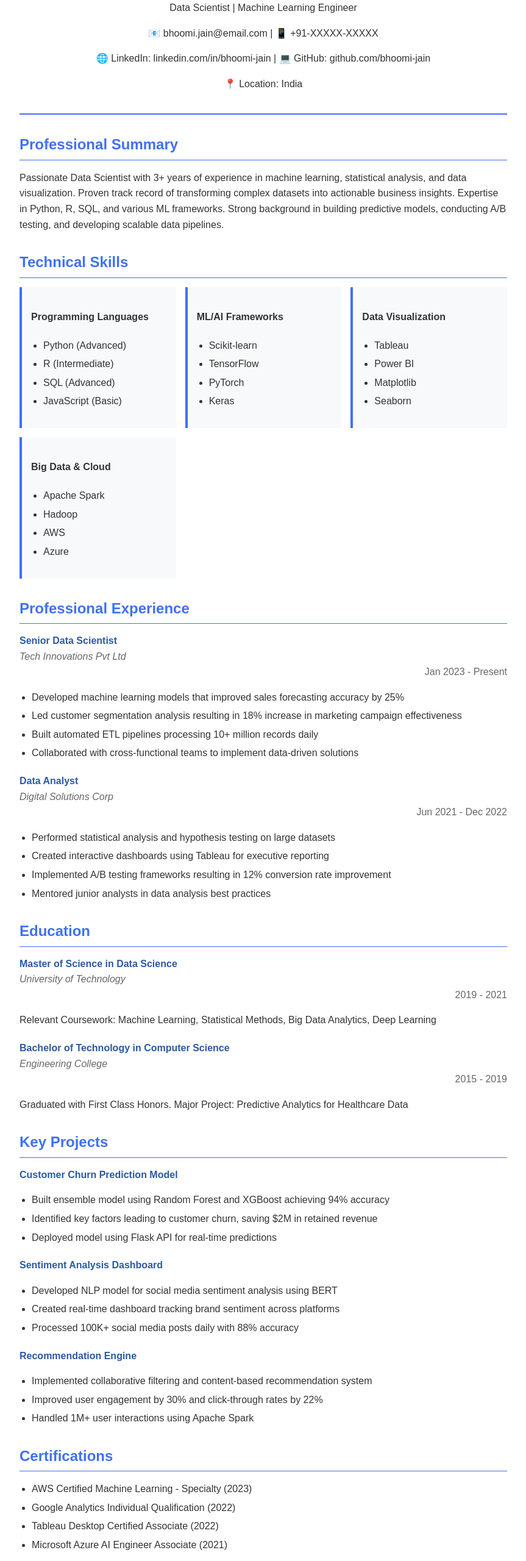
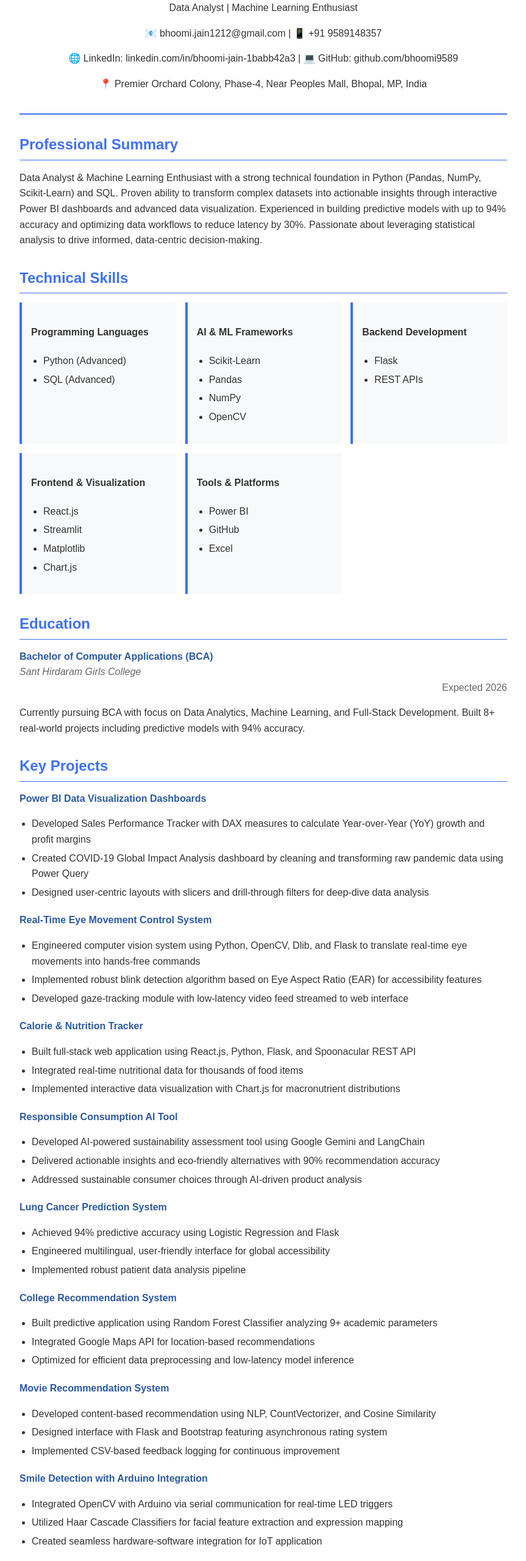
Before and after one commit to bhoomi9589/my_portfolio, a plain HTML site: page resume-content.html in a window 1280 px wide. Shown: the part 100-2660 px from the top of the page at 61% size, without its empty margins (208-1071 px from the left). Drawn offline with Linux system fonts and the light colour scheme.

Commit message:
Update portfolio with actual resume information - contact details, skills, projects, and certifications

```diff
--- a/resume-content.html
+++ b/resume-content.html
@@ -3,7 +3,7 @@
 <head>
     <meta charset="UTF-8">
     <meta name="viewport" content="width=device-width, initial-scale=1.0">
-    <title>Bhoomi Jain - Data Science Resume</title>
+    <title>Bhoomi Jain - Data Analyst Resume</title>
     <style>
         body {
             font-family: 'Arial', sans-serif;
@@ -76,16 +76,16 @@
     <div class="header">
         <h1>Bhoomi Jain</h1>
         <div class="contact-info">
-            <p>Data Scientist | Machine Learning Engineer</p>
-            <p>📧 bhoomi.jain@email.com | 📱 +91-XXXXX-XXXXX</p>
-            <p>🌐 LinkedIn: linkedin.com/in/bhoomi-jain | 💻 GitHub: github.com/bhoomi-jain</p>
-            <p>📍 Location: India</p>
+            <p>Data Analyst | Machine Learning Enthusiast</p>
+            <p>📧 bhoomi.jain1212@gmail.com | 📱 +91 9589148357</p>
+            <p>🌐 LinkedIn: linkedin.com/in/bhoomi-jain-1babb42a3 | 💻 GitHub: github.com/bhoomi9589</p>
+            <p>📍 Premier Orchard Colony, Phase-4, Near Peoples Mall, Bhopal, MP, India</p>
         </div>
     </div>
 
     <div class="section">
         <h2>Professional Summary</h2>
-        <p>Passionate Data Scientist with 3+ years of experience in machine learning, statistical analysis, and data visualization. Proven track record of transforming complex datasets into actionable business insights. Expertise in Python, R, SQL, and various ML frameworks. Strong background in building predictive models, conducting A/B testing, and developing scalable data pipelines.</p>
+        <p>Data Analyst & Machine Learning Enthusiast with a strong technical foundation in Python (Pandas, NumPy, Scikit-Learn) and SQL. Proven ability to transform complex datasets into actionable insights through interactive Power BI dashboards and advanced data visualization. Experienced in building predictive models with up to 94% accuracy and optimizing data workflows to reduce latency by 30%. Passionate about leveraging statistical analysis to drive informed, data-centric decision-making.</p>
     </div>
 
     <div class="section">
@@ -95,68 +95,42 @@
                 <h4>Programming Languages</h4>
                 <ul>
                     <li>Python (Advanced)</li>
-                    <li>R (Intermediate)</li>
                     <li>SQL (Advanced)</li>
-                    <li>JavaScript (Basic)</li>
                 </ul>
             </div>
             <div class="skill-category">
-                <h4>ML/AI Frameworks</h4>
+                <h4>AI & ML Frameworks</h4>
                 <ul>
-                    <li>Scikit-learn</li>
-                    <li>TensorFlow</li>
-                    <li>PyTorch</li>
-                    <li>Keras</li>
+                    <li>Scikit-Learn</li>
+                    <li>Pandas</li>
+                    <li>NumPy</li>
+                    <li>OpenCV</li>
                 </ul>
             </div>
             <div class="skill-category">
-                <h4>Data Visualization</h4>
+                <h4>Backend Development</h4>
                 <ul>
-                    <li>Tableau</li>
-                    <li>Power BI</li>
-                    <li>Matplotlib</li>
-                    <li>Seaborn</li>
+                    <li>Flask</li>
+                    <li>REST APIs</li>
                 </ul>
             </div>
             <div class="skill-category">
-                <h4>Big Data & Cloud</h4>
+                <h4>Frontend & Visualization</h4>
                 <ul>
-                    <li>Apache Spark</li>
-                    <li>Hadoop</li>
-                    <li>AWS</li>
-                    <li>Azure</li>
+                    <li>React.js</li>
+                    <li>Streamlit</li>
+                    <li>Matplotlib</li>
+                    <li>Chart.js</li>
                 </ul>
             </div>
-        </div>
-    </div>
-
-    <div class="section">
-        <h2>Professional Experience</h2>
-
-        <div class="job">
-            <div class="job-title">Senior Data Scientist</div>
-            <div class="company">Tech Innovations Pvt Ltd</div>
-            <div class="date">Jan 2023 - Present</div>
-            <div style="clear: both;"></div>
-            <ul>
-                <li>Developed machine learning models that improved sales forecasting accuracy by 25%</li>
-                <li>Led customer segmentation analysis resulting in 18% increase in marketing campaign effectiveness</li>
-                <li>Built automated ETL pipelines processing 10+ million records daily</li>
-                <li>Collaborated with cross-functional teams to implement data-driven solutions</li>
-            </ul>
-        </div>
-
-        <div class="job">
-            <div class="job-title">Data Analyst</div>
-            <div class="company">Digital Solutions Corp</div>
-            <div class="date">Jun 2021 - Dec 2022</div>
-            <div style="clear: both;"></div>
-            <ul>
-                <li>Performed statistical analysis and hypothesis testing on large datasets</li>
-                <li>Created interactive dashboards using Tableau for executive reporting</li>
-                <li>Implemented A/B testing frameworks resulting in 12% conversion rate improvement</li>
-                <li>Mentored junior analysts in data analysis best practices</li>
-            </ul>
+            <div class="skill-category">
+                <h4>Tools & Platforms</h4>
+                <ul>
+                    <li>Power BI</li>
+                    <li>GitHub</li>
+                    <li>Excel</li>
+                </ul>
+            </div>
         </div>
     </div>
 
@@ -164,19 +138,11 @@
         <h2>Education</h2>
 
         <div class="education">
-            <div class="degree">Master of Science in Data Science</div>
-            <div class="university">University of Technology</div>
-            <div class="date">2019 - 2021</div>
+            <div class="degree">Bachelor of Computer Applications (BCA)</div>
+            <div class="university">Sant Hirdaram Girls College</div>
+            <div class="date">Expected 2026</div>
             <div style="clear: both;"></div>
-            <p>Relevant Coursework: Machine Learning, Statistical Methods, Big Data Analytics, Deep Learning</p>
-        </div>
-
-        <div class="education">
-            <div class="degree">Bachelor of Technology in Computer Science</div>
-            <div class="university">Engineering College</div>
-            <div class="date">2015 - 2019</div>
-            <div style="clear: both;"></div>
-            <p>Graduated with First Class Honors. Major Project: Predictive Analytics for Healthcare Data</p>
+            <p>Currently pursuing BCA with focus on Data Analytics, Machine Learning, and Full-Stack Development. Built 8+ real-world projects including predictive models with 94% accuracy.</p>
         </div>
     </div>
 
@@ -184,29 +150,74 @@
         <h2>Key Projects</h2>
 
         <div class="project">
-            <div class="project-title">Customer Churn Prediction Model</div>
+            <div class="project-title">Power BI Data Visualization Dashboards</div>
             <ul>
-                <li>Built ensemble model using Random Forest and XGBoost achieving 94% accuracy</li>
-                <li>Identified key factors leading to customer churn, saving $2M in retained revenue</li>
-                <li>Deployed model using Flask API for real-time predictions</li>
+                <li>Developed Sales Performance Tracker with DAX measures to calculate Year-over-Year (YoY) growth and profit margins</li>
+                <li>Created COVID-19 Global Impact Analysis dashboard by cleaning and transforming raw pandemic data using Power Query</li>
+                <li>Designed user-centric layouts with slicers and drill-through filters for deep-dive data analysis</li>
             </ul>
         </div>
 
         <div class="project">
-            <div class="project-title">Sentiment Analysis Dashboard</div>
+            <div class="project-title">Real-Time Eye Movement Control System</div>
             <ul>
-                <li>Developed NLP model for social media sentiment analysis using BERT</li>
-                <li>Created real-time dashboard tracking brand sentiment across platforms</li>
-                <li>Processed 100K+ social media posts daily with 88% accuracy</li>
+                <li>Engineered computer vision system using Python, OpenCV, Dlib, and Flask to translate real-time eye movements into hands-free commands</li>
+                <li>Implemented robust blink detection algorithm based on Eye Aspect Ratio (EAR) for accessibility features</li>
+                <li>Developed gaze-tracking module with low-latency video feed streamed to web interface</li>
             </ul>
         </div>
 
         <div class="project">
-            <div class="project-title">Recommendation Engine</div>
+            <div class="project-title">Calorie & Nutrition Tracker</div>
             <ul>
-                <li>Implemented collaborative filtering and content-based recommendation system</li>
-                <li>Improved user engagement by 30% and click-through rates by 22%</li>
-                <li>Handled 1M+ user interactions using Apache Spark</li>
+                <li>Built full-stack web application using React.js, Python, Flask, and Spoonacular REST API</li>
+                <li>Integrated real-time nutritional data for thousands of food items</li>
+                <li>Implemented interactive data visualization with Chart.js for macronutrient distributions</li>
+            </ul>
+        </div>
+
+        <div class="project">
+            <div class="project-title">Responsible Consumption AI Tool</div>
+            <ul>
+                <li>Developed AI-powered sustainability assessment tool using Google Gemini and LangChain</li>
+                <li>Delivered actionable insights and eco-friendly alternatives with 90% recommendation accuracy</li>
+                <li>Addressed sustainable consumer choices through AI-driven product analysis</li>
+            </ul>
+        </div>
+
+        <div class="project">
+            <div class="project-title">Lung Cancer Prediction System</div>
+            <ul>
+                <li>Achieved 94% predictive accuracy using Logistic Regression and Flask</li>
+                <li>Engineered multilingual, user-friendly interface for global accessibility</li>
+                <li>Implemented robust patient data analysis pipeline</li>
+            </ul>
+        </div>
+
+        <div class="project">
+            <div class="project-title">College Recommendation System</div>
+            <ul>
+                <li>Built predictive application using Random Forest Classifier analyzing 9+ academic parameters</li>
+                <li>Integrated Google Maps API for location-based recommendations</li>
+                <li>Optimized for efficient data preprocessing and low-latency model inference</li>
+            </ul>
+        </div>
+
+        <div class="project">
+            <div class="project-title">Movie Recommendation System</div>
+            <ul>
+                <li>Developed content-based recommendation using NLP, CountVectorizer, and Cosine Similarity</li>
+                <li>Designed interface with Flask and Bootstrap featuring asynchronous rating system</li>
+                <li>Implemented CSV-based feedback logging for continuous improvement</li>
+            </ul>
+        </div>
+
+        <div class="project">
+            <div class="project-title">Smile Detection with Arduino Integration</div>
+            <ul>
+                <li>Integrated OpenCV with Arduino via serial communication for real-time LED triggers</li>
+                <li>Utilized Haar Cascade Classifiers for facial feature extraction and expression mapping</li>
+                <li>Created seamless hardware-software integration for IoT application</li>
             </ul>
         </div>
     </div>
@@ -214,20 +225,10 @@
     <div class="section">
         <h2>Certifications</h2>
         <ul>
-            <li>AWS Certified Machine Learning - Specialty (2023)</li>
-            <li>Google Analytics Individual Qualification (2022)</li>
-            <li>Tableau Desktop Certified Associate (2022)</li>
-            <li>Microsoft Azure AI Engineer Associate (2021)</li>
-        </ul>
-    </div>
-
-    <div class="section">
-        <h2>Publications & Achievements</h2>
-        <ul>
-            <li>Published research paper on "Predictive Modeling in Healthcare" - Data Science Journal (2023)</li>
-            <li>Winner of National Data Science Competition 2022</li>
-            <li>Speaker at Data Science Conference 2023 - "Ethics in Machine Learning"</li>
-            <li>Kaggle Expert (Top 5% in multiple competitions)</li>
+            <li>Generative AI Certification - IBM Skills Build</li>
+            <li>Python for Data Science - Technology Developers</li>
+            <li>Basics of Python Programming - Technology Developers</li>
+            <li>Modern Web Tech And Gen AI - Technology Developers</li>
         </ul>
     </div>
 </body>
```
Also changed, not shown: index.html (+86 -91 lines), 2 other files.
